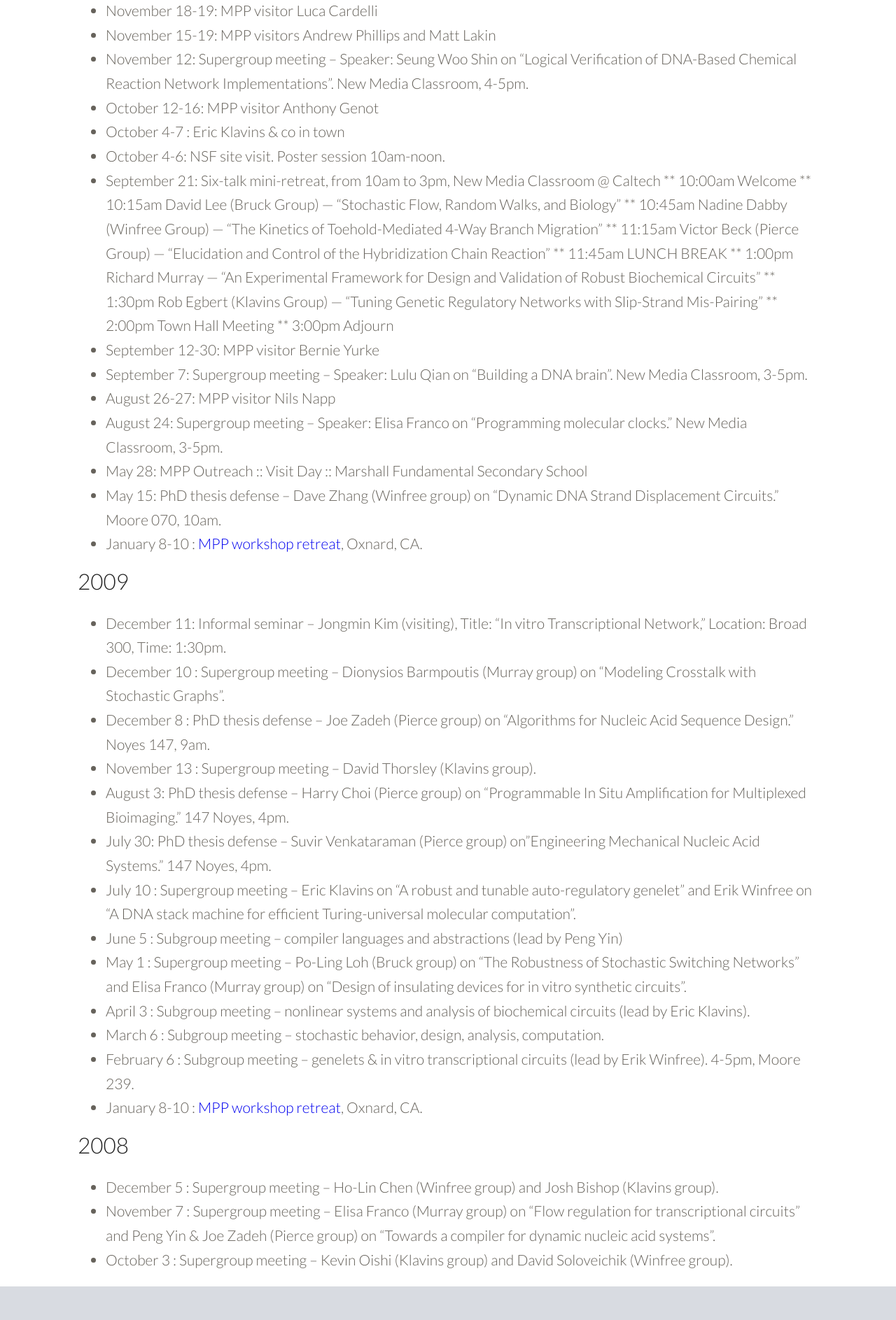
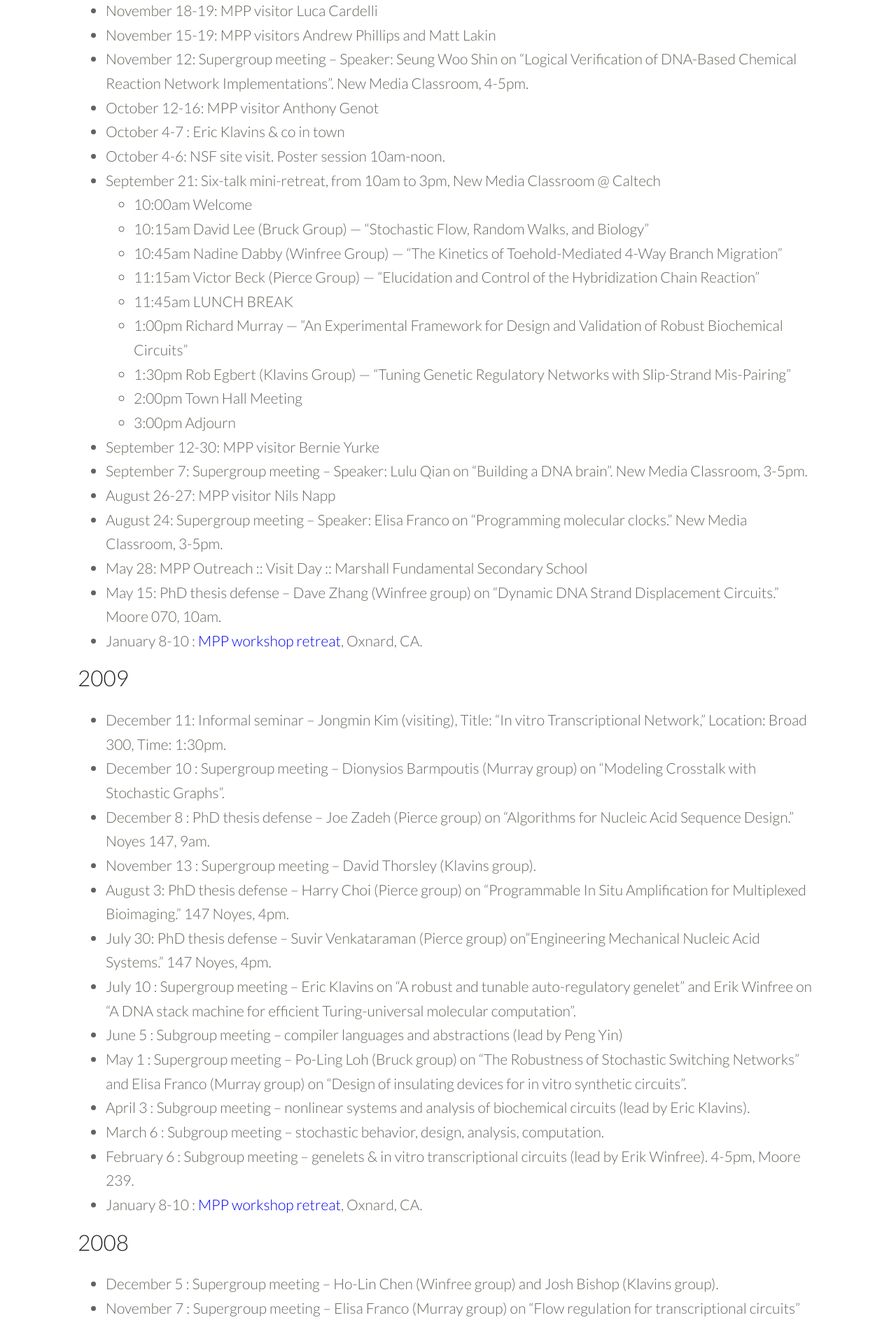
Before and after one commit to douglaslab/mpp, a Jekyll site: the page built from events.markdown, in a window 1280 px wide. Shown: the part 2551-4438 px from the top of the page at 70% size. Built offline with Jekyll 4.4.1, drawn with Linux system fonts in a browser that asks for light colours; nearby versions of some CDN libraries.

```diff
--- a/events.markdown
+++ b/events.markdown
@@ -71,15 +71,15 @@ Subgroup meetings and supergroup meetings are held in the New Media Classroom (C
   * October 4-7&nbsp;: Eric Klavins &amp; co in town
   * October 4-6: NSF site visit. Poster session 10am-noon.
   * September 21: Six-talk mini-retreat, from 10am to 3pm, New Media Classroom @ Caltech
-  ** 10:00am Welcome
-  ** 10:15am David Lee (Bruck Group) --- "Stochastic Flow, Random Walks, and Biology"
-  ** 10:45am Nadine Dabby (Winfree Group) ---  "The Kinetics of Toehold-Mediated 4-Way Branch Migration"
-  ** 11:15am Victor Beck (Pierce Group) --- "Elucidation and Control of the Hybridization Chain Reaction"
-  ** 11:45am LUNCH BREAK
-  ** 1:00pm Richard Murray --- "An Experimental Framework for Design and Validation of Robust Biochemical Circuits"
-  ** 1:30pm Rob Egbert (Klavins Group) --- "Tuning Genetic Regulatory Networks with Slip-Strand Mis-Pairing"
-  ** 2:00pm Town Hall Meeting
-  ** 3:00pm Adjourn
+    * 10:00am Welcome
+    * 10:15am David Lee (Bruck Group) --- "Stochastic Flow, Random Walks, and Biology"
+    * 10:45am Nadine Dabby (Winfree Group) ---  "The Kinetics of Toehold-Mediated 4-Way Branch Migration"
+    * 11:15am Victor Beck (Pierce Group) --- "Elucidation and Control of the Hybridization Chain Reaction"
+    * 11:45am LUNCH BREAK
+    * 1:00pm Richard Murray --- "An Experimental Framework for Design and Validation of Robust Biochemical Circuits"
+    * 1:30pm Rob Egbert (Klavins Group) --- "Tuning Genetic Regulatory Networks with Slip-Strand Mis-Pairing"
+    * 2:00pm Town Hall Meeting
+    * 3:00pm Adjourn
   * September 12-30: MPP visitor Bernie Yurke
   * September 7: Supergroup meeting -- Speaker: Lulu Qian on "Building a DNA brain". New Media Classroom, 3-5pm.
   * August 26-27: MPP visitor Nils Napp
```
